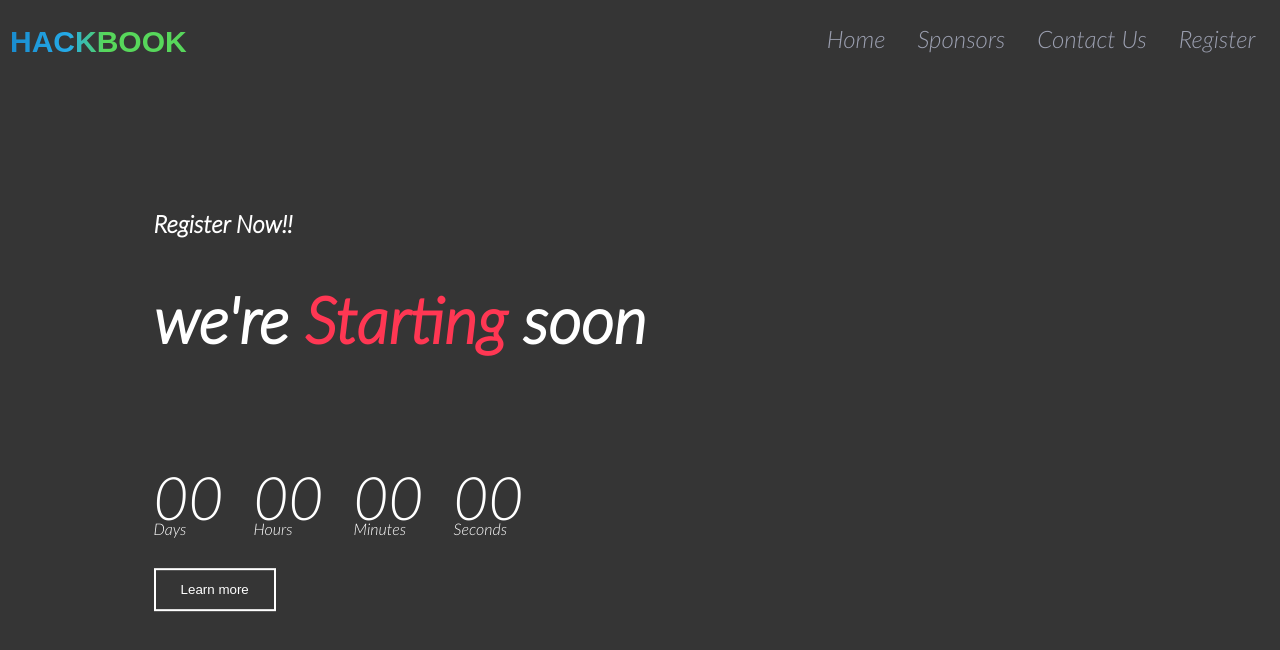
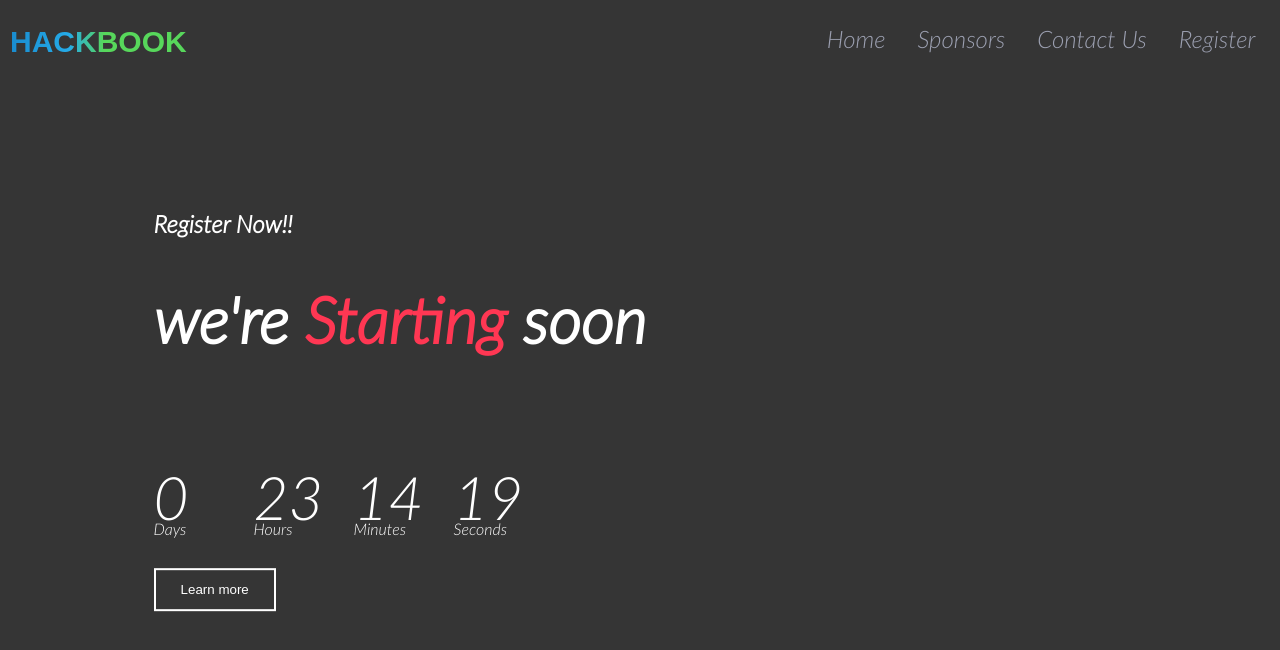
Before and after one commit to MeetB7/HackBook, a plain HTML site: page main/index.html in a window 1280 px wide. Shown: the top 650 px of the page. Drawn offline with Linux system fonts and the light colour scheme.

Commit message:
time changed

```diff
--- a/main/index.html
+++ b/main/index.html
@@ -52,7 +52,7 @@
         <button type="button">Learn more</button>
     </div>
     <script>
-     var countDownDate = new Date("Mar 26, 2023 10:05:00").getTime();
+     var countDownDate = new Date("April 9, 2023 10:05:00").getTime();
      var x = setInterval(function(){
      var now = new Date().getTime();
      var distance = countDownDate - now;
```
